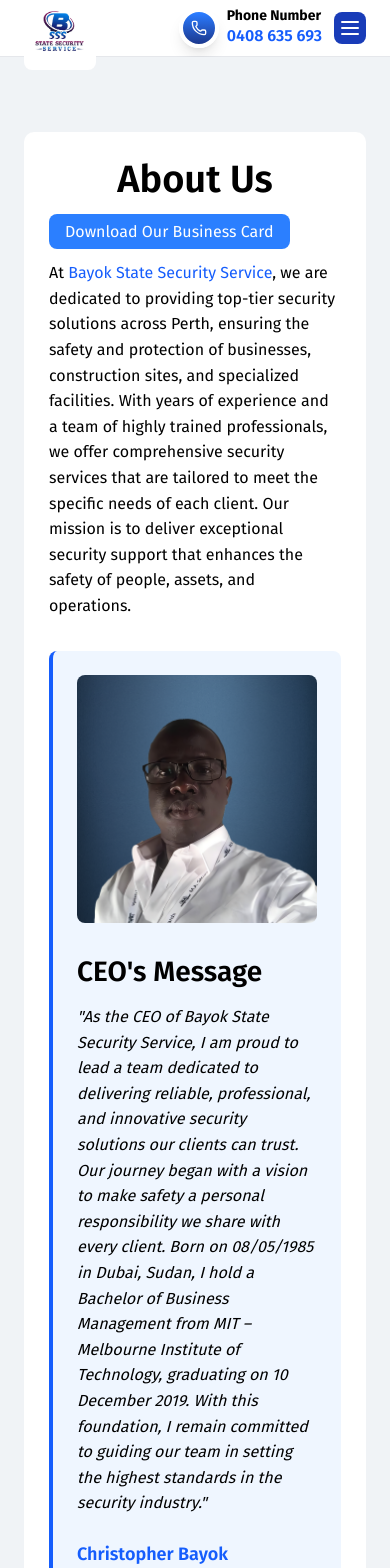
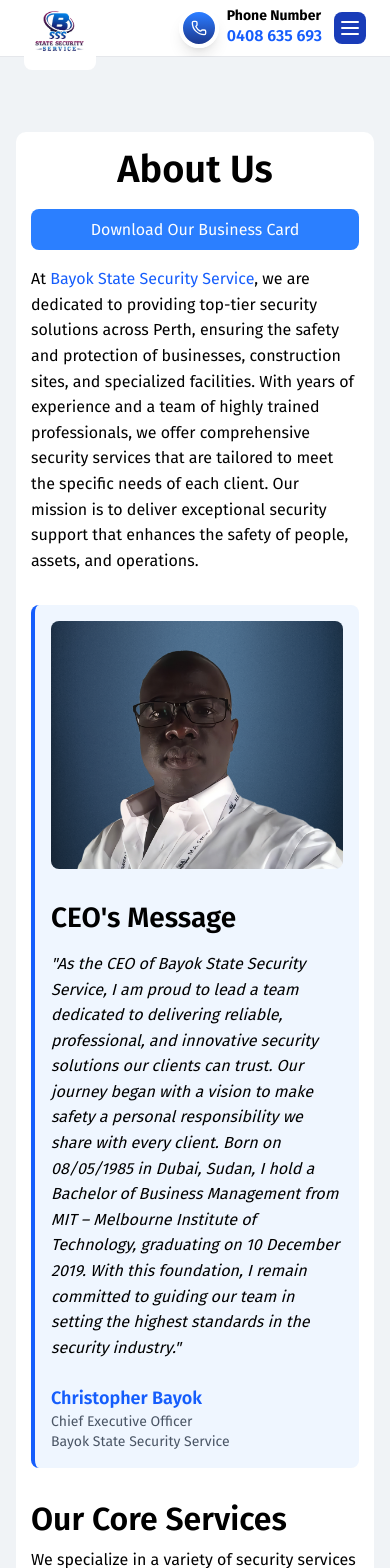
Before and after one commit to sobanomar/bayok-state-security, a React (Vite) app: page /about-us in a window 390 px wide. Shown: the top 1568 px of the page. Built offline with nearby package versions, Linux system fonts and the light colour scheme.

Commit message:
business card ui fix

```diff
--- a/src/pages/AboutUs/AboutUsPage.jsx
+++ b/src/pages/AboutUs/AboutUsPage.jsx
@@ -7,14 +7,14 @@
   return (
     <div className="font-fira text-black leading-[1.6] relative overflow-hidden w-full">
       <section className="bg-[#f0f3f6] py-[50px] md:py-[30px] lg:py-[50px]">
-        <div className="w-full px-6 mx-auto max-w-[540px] sm:max-w-[720px] md:max-w-[960px] lg:max-w-[1140px] xl:max-w-[1200px]">
+        <div className="w-full px-4 mx-auto max-w-[540px] sm:max-w-[720px] md:max-w-[960px] lg:max-w-[1140px] xl:max-w-[1200px]">
           <div className="flex justify-center">
             <div className="w-full xl:w-11/12">
-              <div className="bg-white shadow-[rgba(0,0,0,0.16)_0px_1px_4px] mt-[25px] md:mt-[15px] lg:mt-[25px] p-[25px] md:p-[15px] lg:p-[25px] rounded-[10px]">
+              <div className="bg-white shadow-[rgba(0,0,0,0.16)_0px_1px_4px] mt-[25px] md:mt-[15px] lg:mt-[25px] p-[15px] md:p-[15px] lg:p-[25px] rounded-[10px]">
                 <h1 className="text-center mb-3 lg:mb-6 text-[38px] xl:text-[38px] lg:text-[32px] md:text-[28px] sm:text-[26px] text-black leading-[1.2] font-semibold">
                   About Us
                 </h1>
-                <div className="my-4">
+                <div className="my-4 flex justify-center text-center">
                   <a
                     href={BusinessCard}
                     download="Business-Card.pdf"
@@ -43,7 +43,7 @@
                 </p>
 
                 {/* CEO's Message Section */}
-                <div className="bg-blue-50 border-l-4 border-blue-600 p-6 rounded-lg my-8">
+                <div className="bg-blue-50 border-l-4 border-blue-600 p-4 md:p-6 rounded-lg my-8">
                   <div className="grid grid-cols-1 md:grid-cols-12 gap-8 items-start">
                     <div className="flex justify-center md:justify-start md:col-span-5">
                       <img
```
